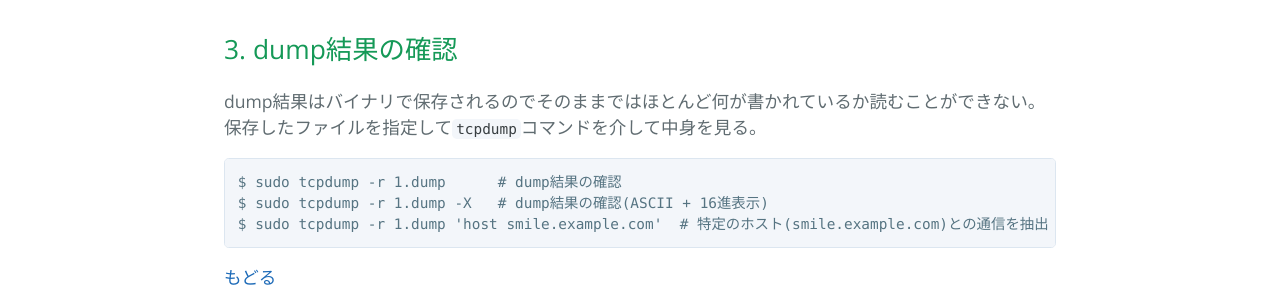
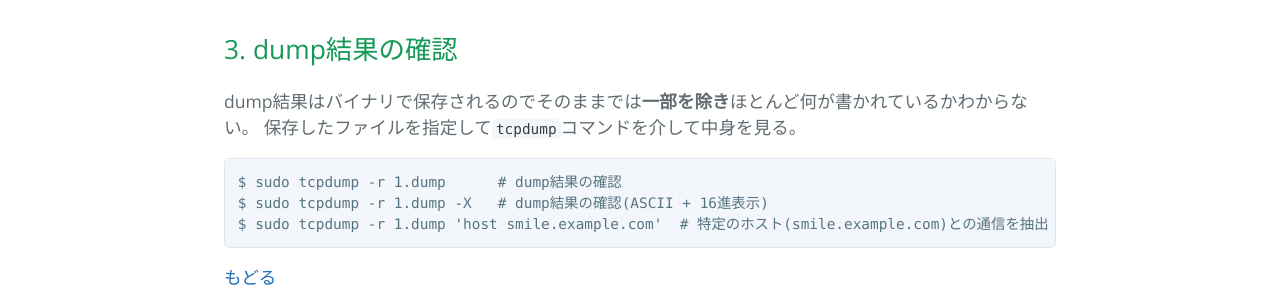
Before and after one commit to smile-0yen/smile-tech.net, a Jekyll site: the page built from _posts/2015-08-04-tcpdump.md, in a window 1280 px wide. Shown: the part 1763-2050 px from the top of the page. Built offline with Jekyll 4.4.1, drawn with Linux system fonts in a browser that asks for light colours; Markdown is read by kramdown in place of the engine named in the settings.

Commit message:
add tcpdump

````diff
--- a/_posts/2015-08-04-tcpdump.md
+++ b/_posts/2015-08-04-tcpdump.md
@@ -60,7 +60,7 @@ $ sudo tcpdump -Z root -i en0 -w 1.dump -s 1600 'port 80'  # port 80を指定
 
 ## 3. dump結果の確認
 
-dump結果はバイナリで保存されるのでそのままではほとんど何が書かれているか読むことができない。
+dump結果はバイナリで保存されるのでそのままでは**一部を除き**ほとんど何が書かれているかわからない。
 保存したファイルを指定して`tcpdump`コマンドを介して中身を見る。
 
 ```bash
````
